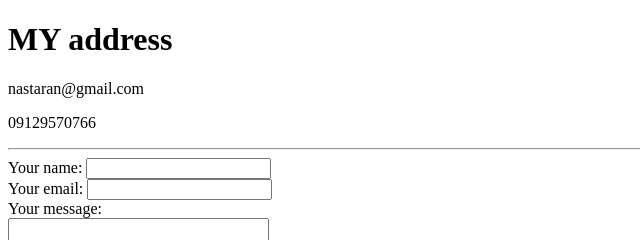
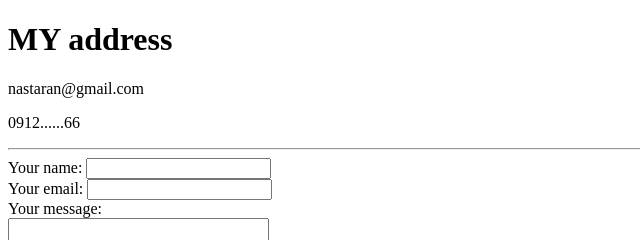
Before and after one commit to nastaranvahedipour/CV, a plain HTML site: page Contact-me.html in a window 1280 px wide. Shown: the top 240 px of the page, 0-640 px from the left. Drawn offline with Linux system fonts and the light colour scheme.

Commit message:
Update Contact-me.html

```diff
--- a/Contact-me.html
+++ b/Contact-me.html
@@ -7,7 +7,7 @@
   <body>
     <h1>MY address</h1>
     <p>nastaran@gmail.com</p>
-    <p>09129570766</p>
+    <p>0912......66</p>
     <hr>
     <form  action="mailto:nastaran.vahedypour@gmail.com" method="post" enctype="text/plain">
       <label>Your name:</label>
```
